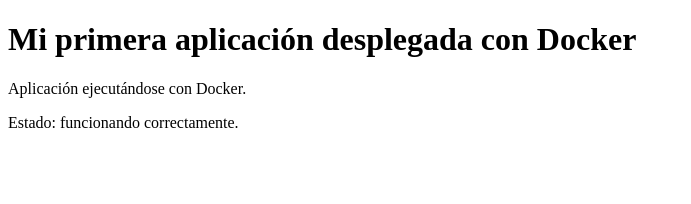
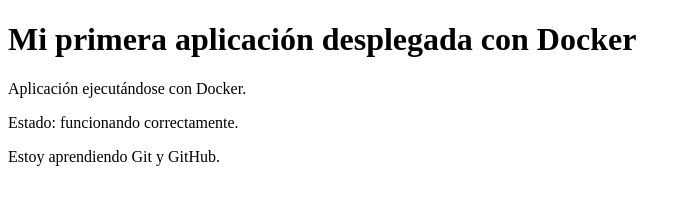
Before and after one commit to kira-g5/mi-primer-devops, a plain HTML site: page index.html in a window 1280 px wide. Shown: the whole page, without its empty margins (0-691 px from the left). Drawn offline with Linux system fonts and the light colour scheme.

Commit message:
agregar mensaje git aprendiendo

```diff
--- a/index.html
+++ b/index.html
@@ -8,5 +8,6 @@
     <h1>Mi primera aplicación desplegada con Docker</h1>
     <p>Aplicación ejecutándose con Docker.</p>
     <p>Estado: funcionando correctamente.</p>
+    <p>Estoy aprendiendo Git y GitHub.</p>
 </body>
 </html>
```
